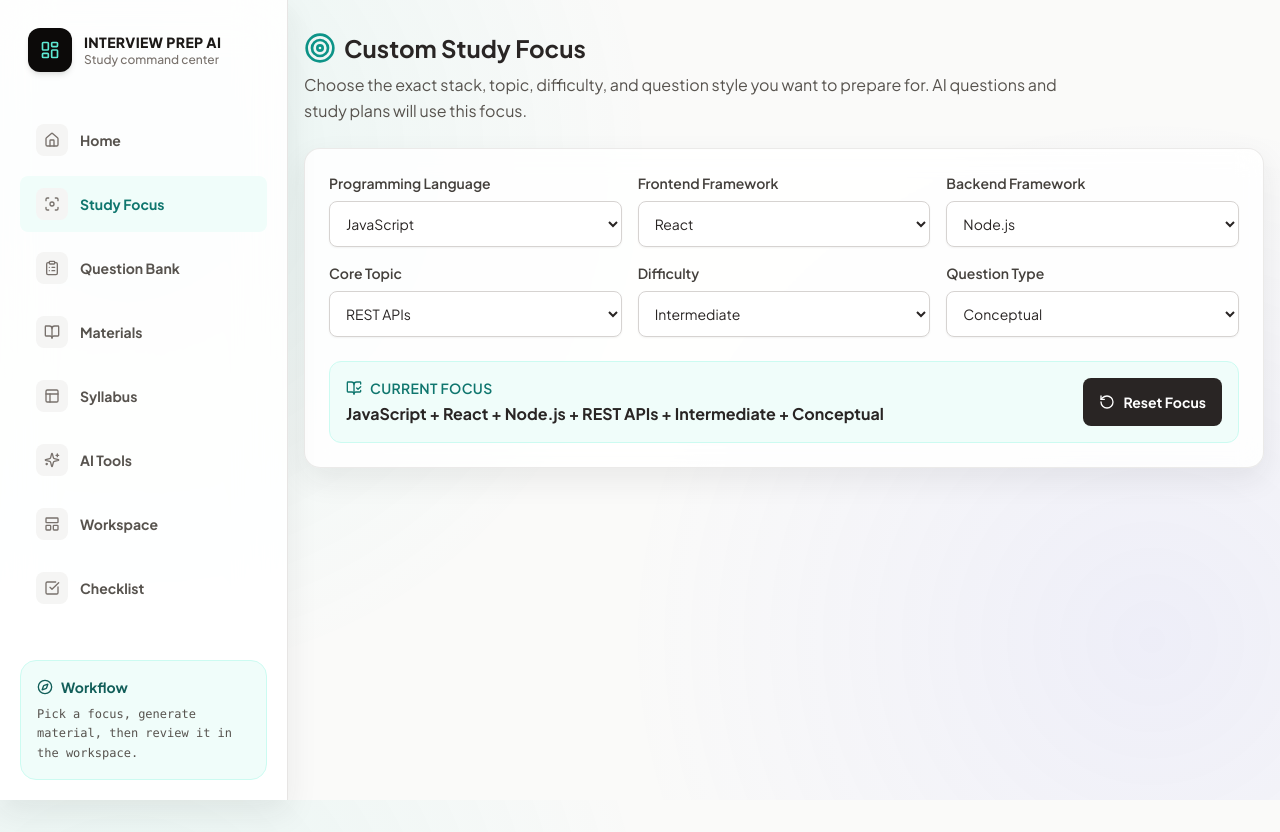
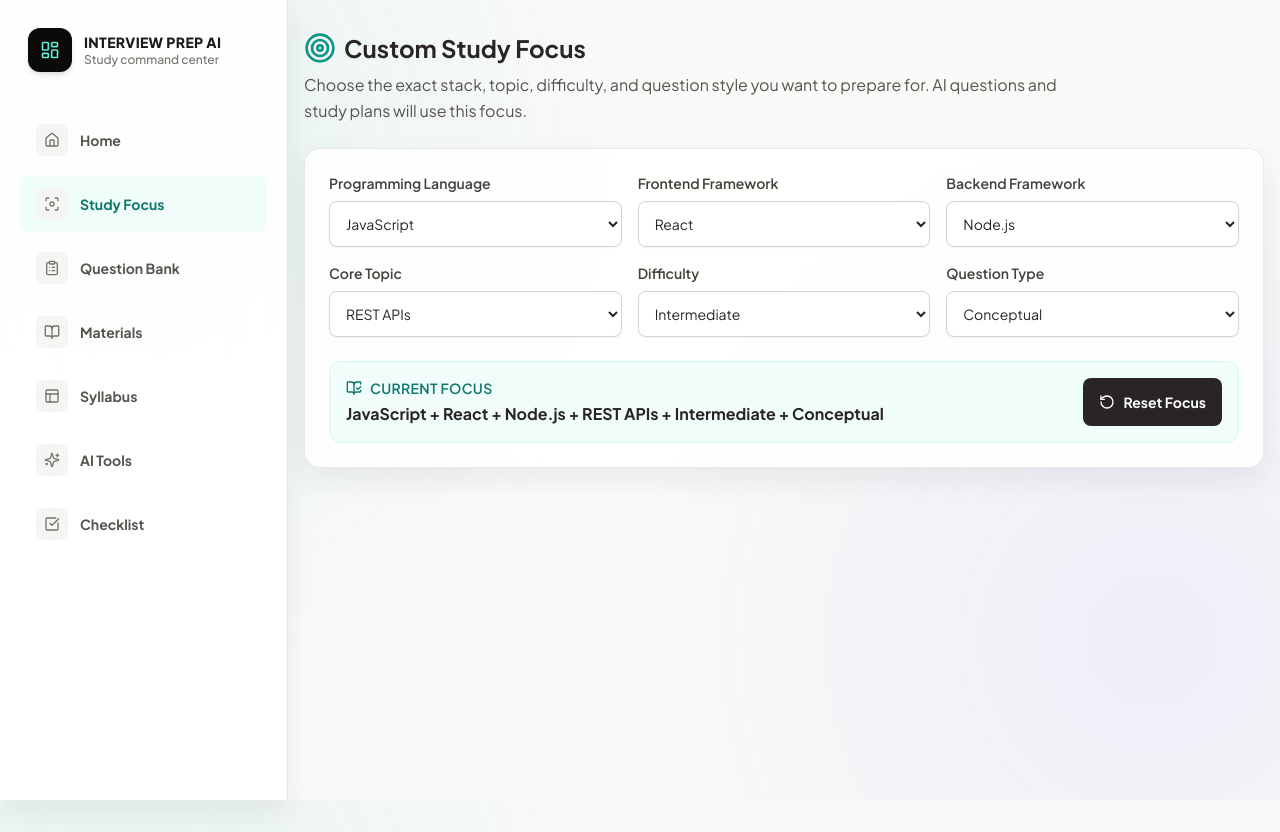
Before and after one commit to Raswatigithub/InterviewPrep-frontend, a React (Vite) app: page /#/study-focus in a window 1280 px wide. Built offline with nearby package versions, Linux system fonts and the light colour scheme.

Commit message:
navigation updated

```diff
--- a/src/components/Navigation.jsx
+++ b/src/components/Navigation.jsx
@@ -2,13 +2,13 @@ import {
   BookOpen,
   CheckSquare,
   ClipboardList,
-  Compass,
+  // Compass,
   Focus,
   LayoutDashboard,
   PanelsTopLeft,
   Sparkles,
   House,
-  LayoutPanelTop,
+  // LayoutPanelTop,
 } from 'lucide-react';
 import { NavLink } from 'react-router-dom';
 import { cn } from '../utils/cn';
@@ -44,11 +44,11 @@ const navItems = [
     label: 'AI Tools',
     icon: Sparkles,
   },
-  {
-    to: '/workspace',
-    label: 'Workspace',
-    icon: LayoutPanelTop,
-  },
+  // {
+  //   to: '/workspace',
+  //   label: 'Workspace',
+  //   icon: LayoutPanelTop,
+  // },
   {
     to: '/checklist',
     label: 'Checklist',
@@ -112,7 +112,7 @@ export default function Navigation() {
           ))}
         </nav>
 
-        <div className="absolute bottom-5 left-5 right-5 rounded-2xl border border-teal-100 bg-teal-50 p-4 dark:border-teal-500/25 dark:bg-teal-500/10">
+        {/* <div className="absolute bottom-5 left-5 right-5 rounded-2xl border border-teal-100 bg-teal-50 p-4 dark:border-teal-500/25 dark:bg-teal-500/10">
           <p className="mb-2 flex items-center gap-2 text-sm font-bold text-teal-800 dark:text-teal-300">
             <Compass className="h-4 w-4" aria-hidden="true" />
             Workflow
@@ -120,7 +120,7 @@ export default function Navigation() {
           <p className="text-xs leading-relaxed text-stone-600 dark:text-stone-400 font-mono">
             Pick a focus, generate material, then review it in the workspace.
           </p>
-        </div>
+        </div> */}
       </aside>
 
       <div className="sticky top-0 z-40 border-b border-stone-200 bg-white/90 px-3 py-3 backdrop-blur-xl dark:border-white/5 dark:bg-slate-950/60 lg:hidden">
```
